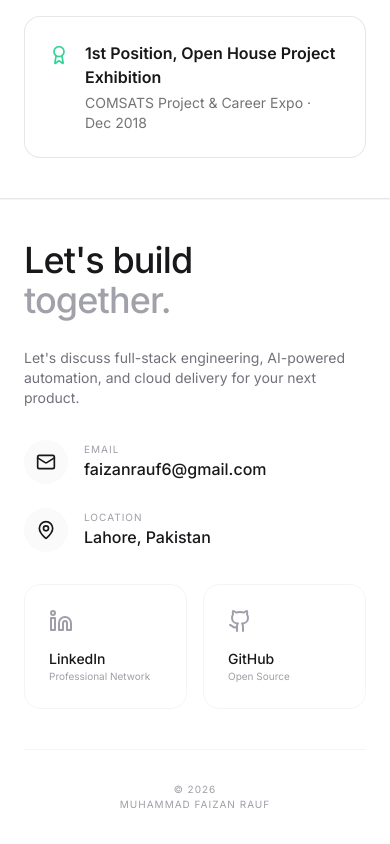
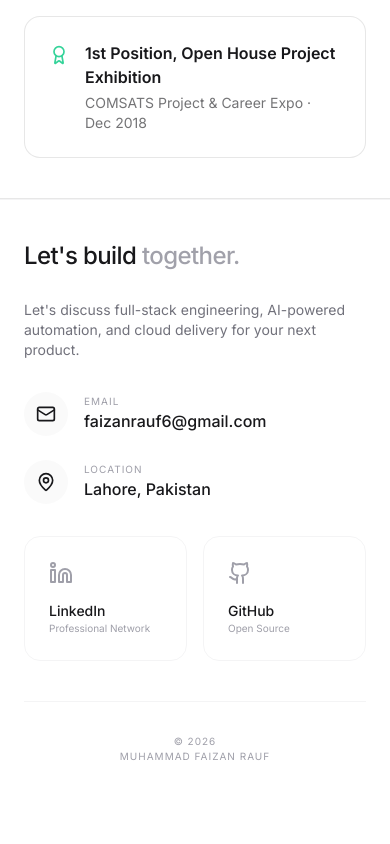
Before and after one commit to faizanrauf6/modern-portfolio, a Next.js app: page / in a window 390 px wide. Shown: the part 8346-9190 px from the top of the page. After the commit the page ends 9142 px from the top, so only its background shows below. Built offline with nearby package versions, Linux system fonts and the light colour scheme; no server answers; a web font is replaced by a local one.

Commit message:
Keep contact heading on one line

```diff
--- a/components/Contact.tsx
+++ b/components/Contact.tsx
@@ -9,7 +9,7 @@ export default function Contact() {
       <div className="max-w-7xl mx-auto">
         <div className="grid grid-cols-1 lg:grid-cols-2 gap-8 md:gap-12">
           <div>
-            <h2 className="text-4xl font-medium tracking-tight mb-7">Let&apos;s build <br /><span className="text-accent">together.</span></h2>
+            <h2 className="text-xl min-[375px]:text-2xl sm:text-3xl xl:text-4xl font-medium tracking-tight mb-7 whitespace-nowrap">Let&apos;s build <span className="text-accent">together.</span></h2>
             <p className="text-sm md:text-base text-zinc-500 max-w-md mb-8">
               Let&apos;s discuss full-stack engineering, AI-powered automation,
               and cloud delivery for your next product.
```
